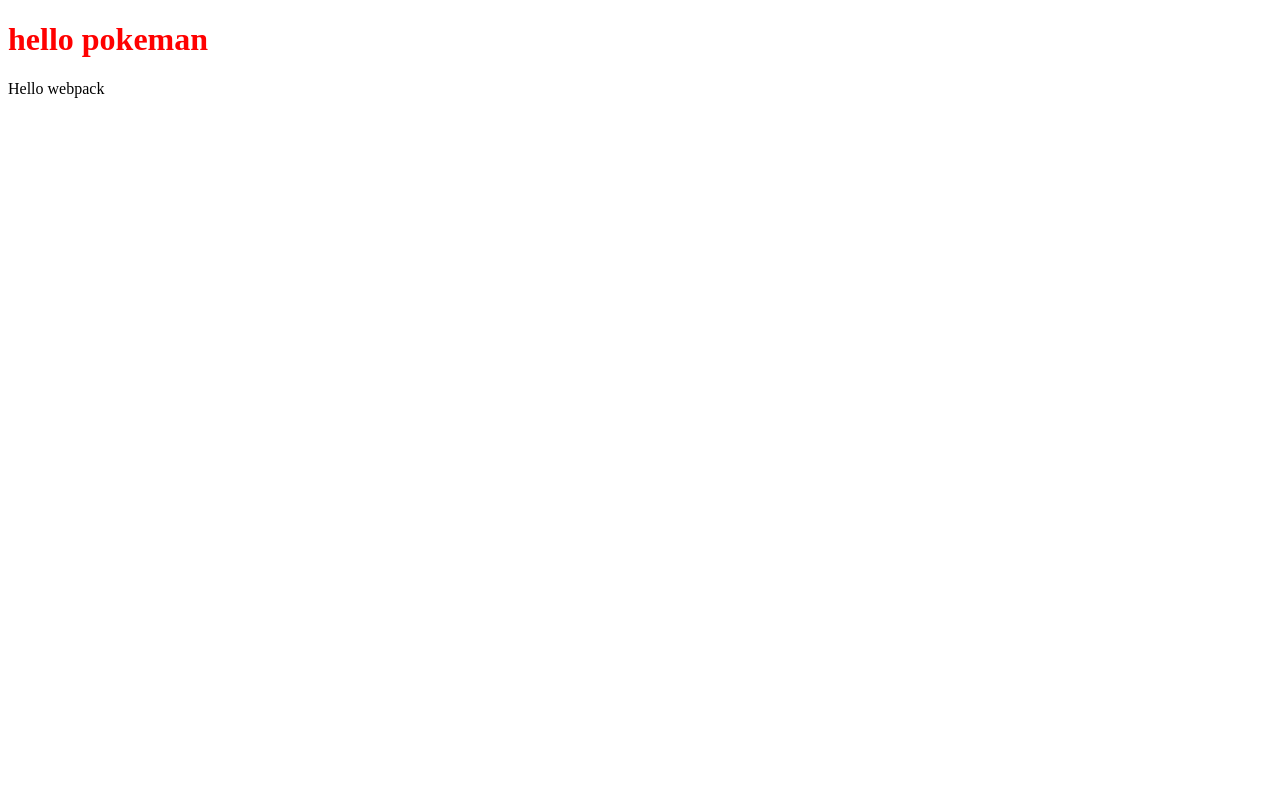
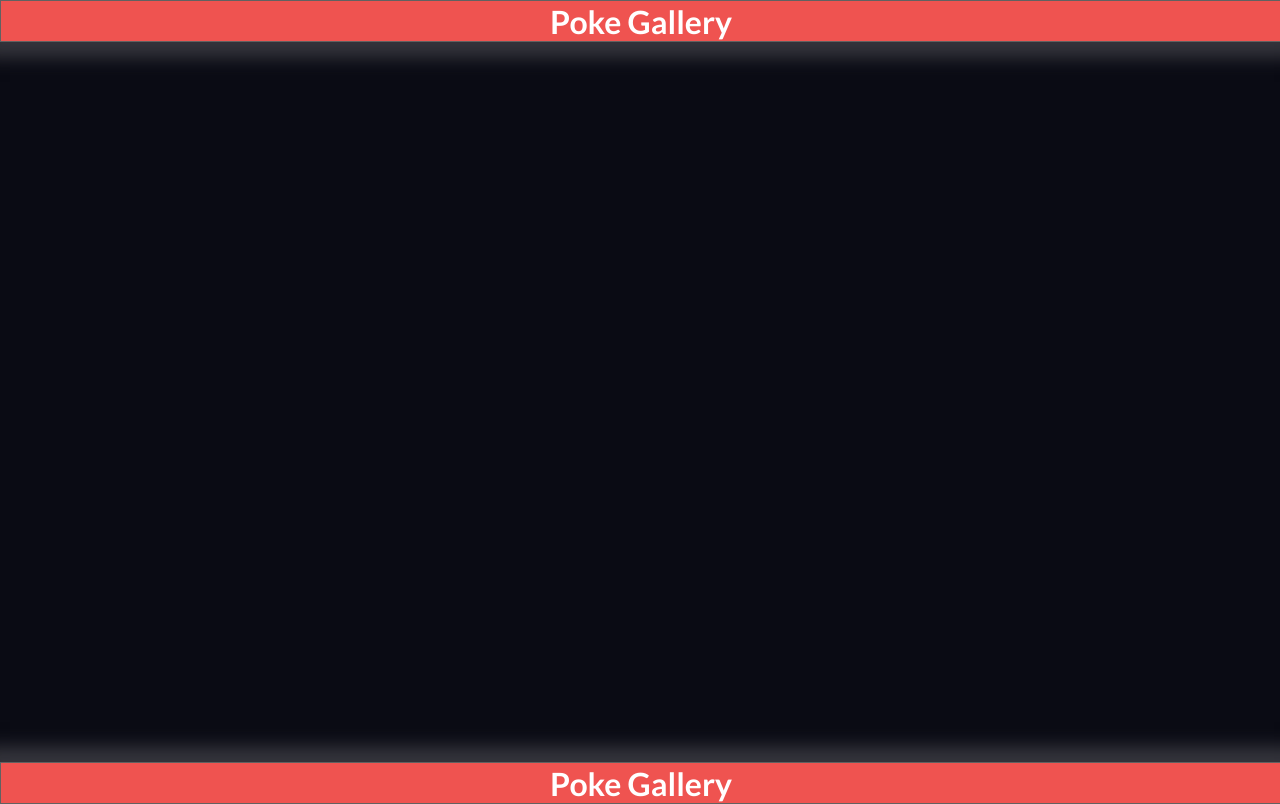
Before and after one commit to miftah1991/Pokemon, a website built with webpack: page src/index.html in a window 1280 px wide. Built offline with nearby package versions, Linux system fonts and the light colour scheme.

Commit message:
creating header and footer

```diff
--- a/package.json
+++ b/package.json
@@ -29,6 +29,7 @@
     "eslint-plugin-import": "^2.25.4",
     "hint": "^6.1.9",
     "html-webpack-plugin": "^5.5.0",
+    "image-webpack-loader": "^8.1.0",
     "jest": "^27.5.1",
     "style-loader": "^3.3.1",
     "stylelint": "^13.13.1",
--- a/src/index.html
+++ b/src/index.html
@@ -1,12 +1,22 @@
 <!DOCTYPE html>
 <html lang="en">
 <head>
-  <meta charset="UTF-8">
-  <meta http-equiv="X-UA-Compatible" content="IE=edge">
-  <meta name="viewport" content="width=device-width, initial-scale=1.0">
-  <title>Pokeman</title>
+    <meta charset="UTF-8">
+    <meta name="viewport" content="width=device-width, initial-scale=1.0">
+    <meta http-equiv="X-UA-Compatible" content="ie=edge">
+    <link href="https://fonts.googleapis.com/css?family=Lato:100,100italic,300,300italic,regular,italic,700,700italic,900,900italic" rel="stylesheet" />
+    <title>Pokemon</title>
 </head>
 <body>
-  <h1>hello pokeman</h1>
+    <header id="head-container">
+          <h1>Poke Gallery</h1>
+    </header>
+    <section id="container">
+        <div id="pokemon-container">
+        </div>
+    </section>
+    <footer>
+      <h1>Poke Gallery</h1>
+    </footer>
 </body>
 </html>
--- a/src/index.js
+++ b/src/index.js
@@ -1,13 +1 @@
-import _ from 'lodash';
 import './style.css';
-
-function component() {
-  const element = document.createElement('div');
-
-  // Lodash, currently included via a script, is required for this line to work
-  element.innerHTML = _.join(['Hello', 'webpack'], ' ');
-
-  return element;
-}
-
-document.body.appendChild(component());
--- a/src/style.css
+++ b/src/style.css
@@ -1,3 +1,24 @@
-h1 {
-  color: red;
+body {
+  box-sizing: border-box;
+  margin: 0;
+  background-color: rgb(10, 11, 20);
+  font-family: Lato, sans-serif;
 }
+
+header,
+footer {
+  color: #fff;
+  width: 100%;
+  height: 5vh;
+  display: flex;
+  justify-content: space-evenly;
+  align-items: center;
+  background-color: #ef5350;
+  border: rgb(97, 97, 97) solid 1px;
+  box-shadow: 0 0 1rem 1rem rgb(52, 52, 59);
+  text-align: center;
+}
+
+#container {
+  height: 90vh;
+}
--- a/webpack.config.js
+++ b/webpack.config.js
@@ -17,6 +17,10 @@ module.exports = {
         test: /\.css$/i,
         use: ['style-loader', 'css-loader'],
       },
+      {
+        test: /\.(png|svg|jpg|jpeg|gif)$/i,
+        type: 'asset/resource',
+      },
     ],
   },
   plugins: [
```
Also changed, not shown: test/function.test.js (+3 -3 lines), .github/workflows/linters.yml, dist/index.html, dist/main.js, src/assets/pokemon-logo-png-1447.png (added), src/assets/pokemon-logo.png (added), 1 other file.
